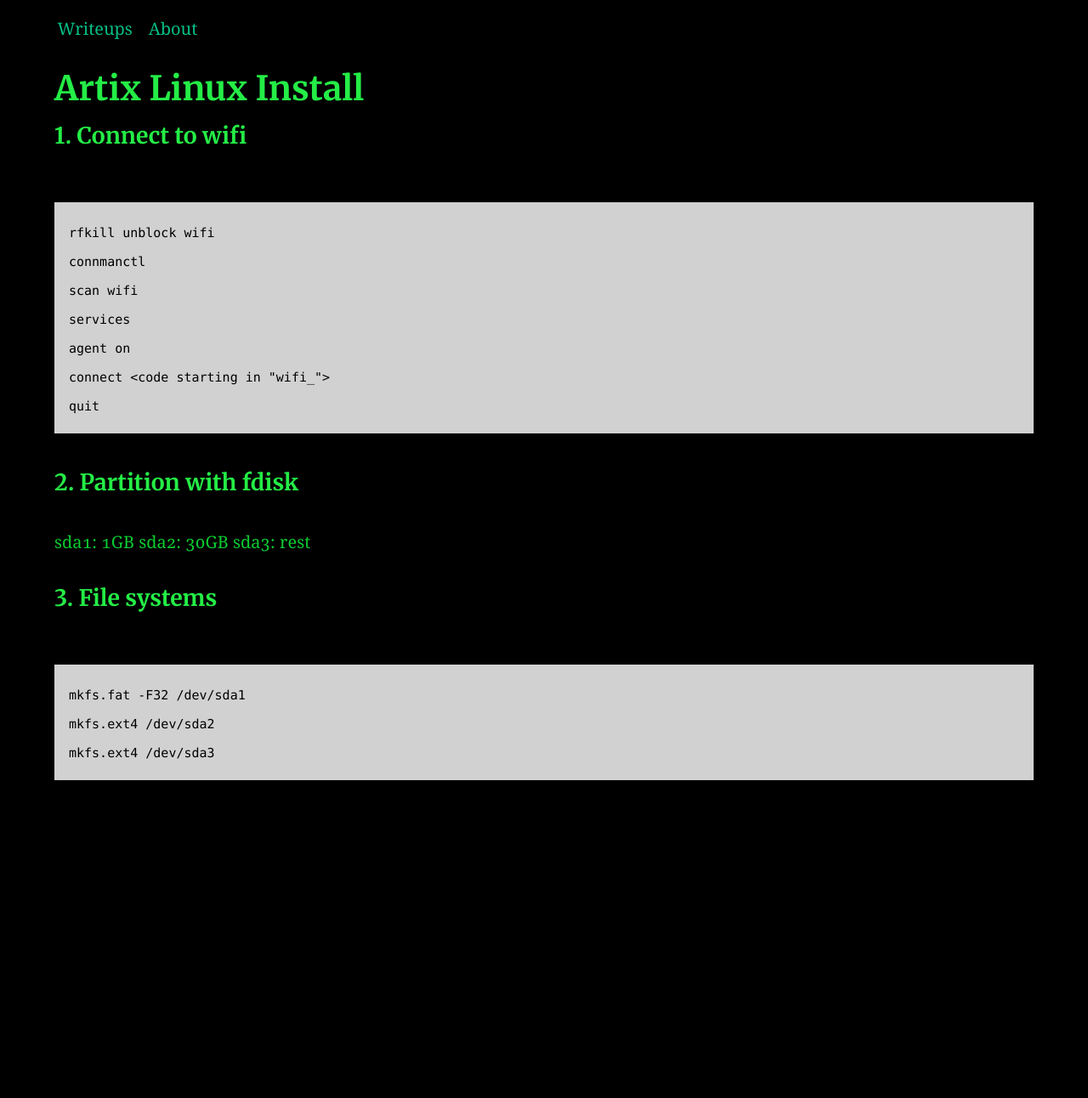
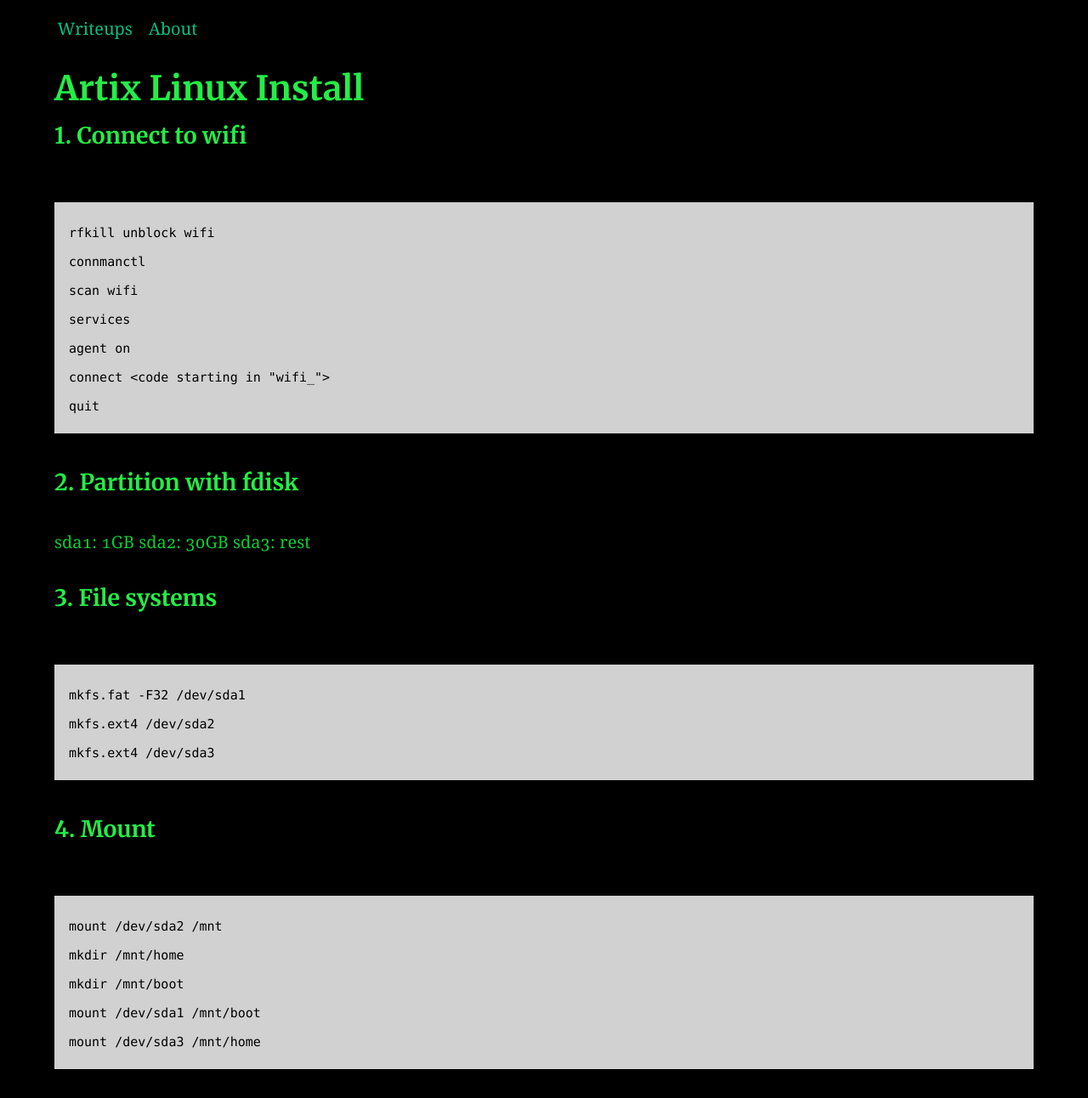
Before and after one commit to AC01010/Connor-McCartney.github.io, a Jekyll site: the page built from _posts/2015-07-27-artix.md, in a window 1280 px wide. Shown: the whole page at 85% size. Built offline with Jekyll 4.4.1, drawn with Linux system fonts in a browser that asks for light colours; before the commit the page ends 952 px from its top, so only the background shows below that.

Commit message:
Update 2015-07-27-artix.md

````diff
--- a/_posts/2015-07-27-artix.md
+++ b/_posts/2015-07-27-artix.md
@@ -33,3 +33,14 @@
 mkfs.ext4 /dev/sda2
 mkfs.ext4 /dev/sda3
 ```
+
+#### 4. Mount
+<br>
+
+```
+mount /dev/sda2 /mnt
+mkdir /mnt/home
+mkdir /mnt/boot
+mount /dev/sda1 /mnt/boot
+mount /dev/sda3 /mnt/home
+```
````
